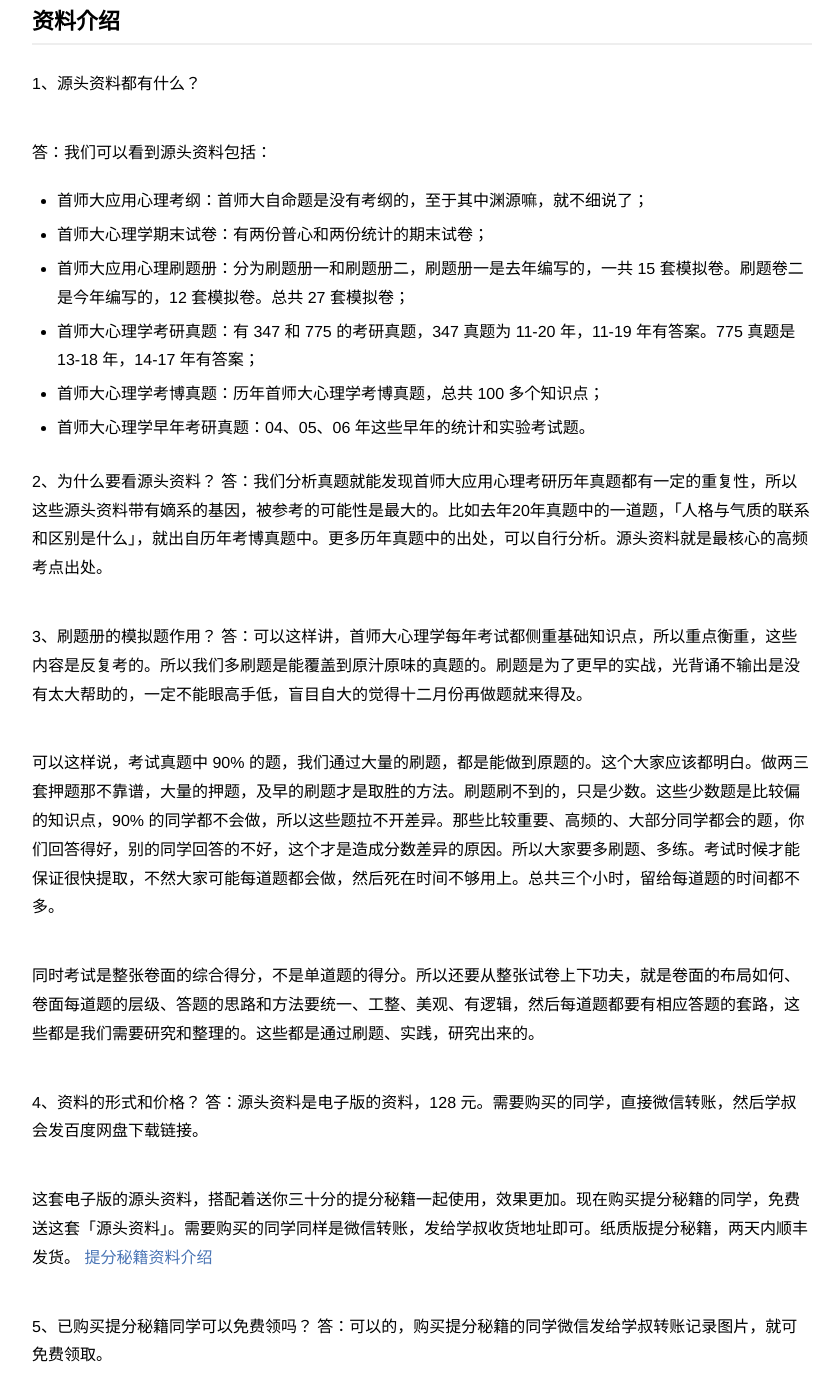
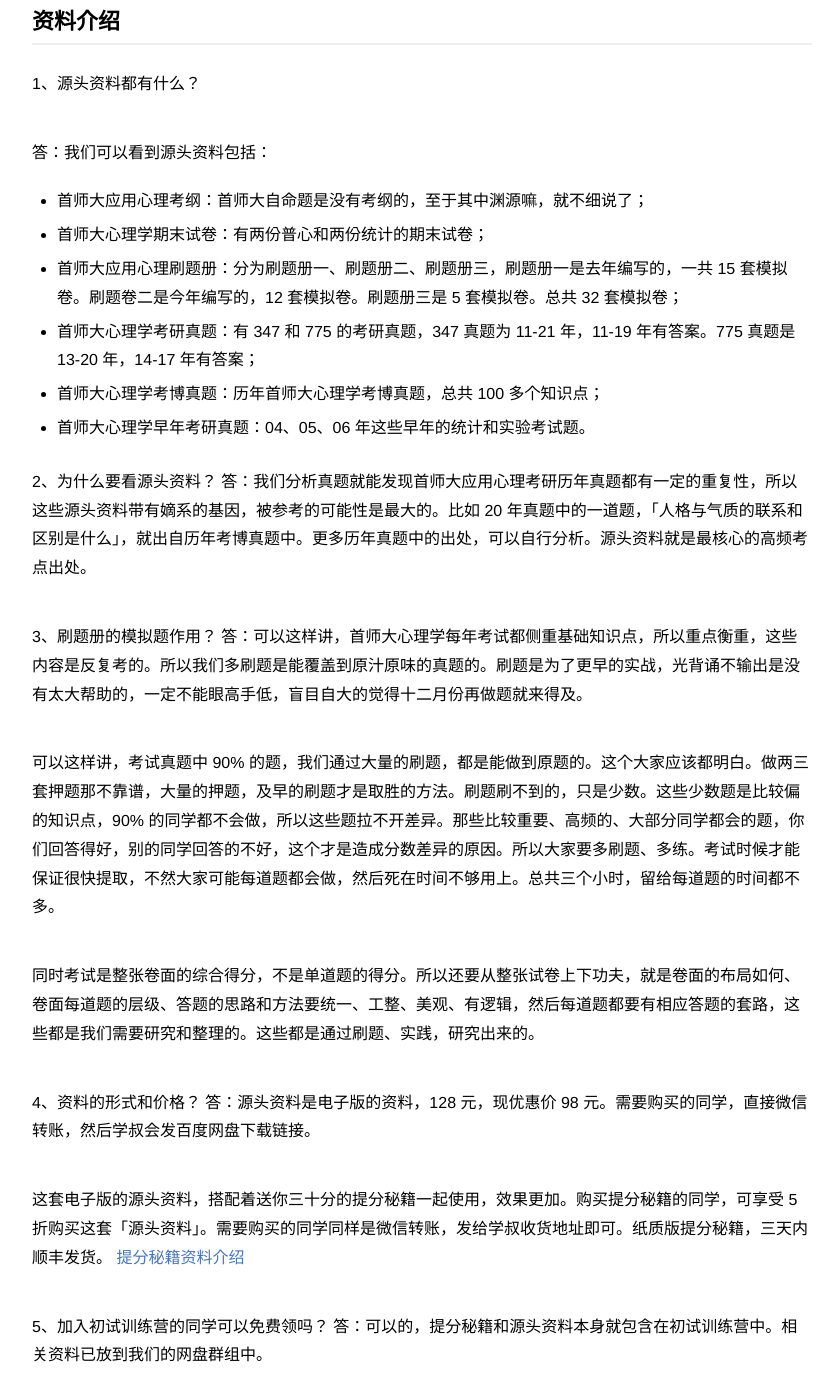
Before and after one commit to zapp926/cnu.github.io, a Jekyll site: the page built from _posts/2021-06-13-SourceMaterial.md, in a window 1280 px wide and 1400 px high, scrolled down 2517 px. Shown: the whole window, without its empty margins (218-1058 px from the left). Built offline with Jekyll 4.4.1, drawn with Linux system fonts in a browser that asks for light colours; some of the changed text lies outside the part shown.

Commit message:
change info about Intro material

```diff
--- a/_posts/2020-10-24-SourceMaterial.md
+++ b/_posts/2021-06-13-SourceMaterial.md
@@ -22,32 +22,32 @@ description: 源头资料，直击原题。
 答：我们可以看到源头资料包括：
 - 首师大应用心理考纲：首师大自命题是没有考纲的，至于其中渊源嘛，就不细说了；
 - 首师大心理学期末试卷：有两份普心和两份统计的期末试卷；
-- 首师大应用心理刷题册：分为刷题册一和刷题册二，刷题册一是去年编写的，一共 15 套模拟卷。刷题卷二是今年编写的，12 套模拟卷。总共 27 套模拟卷；
-- 首师大心理学考研真题：有 347 和 775 的考研真题，347 真题为 11-20 年，11-19 年有答案。775 真题是 13-18 年，14-17 年有答案；
+- 首师大应用心理刷题册：分为刷题册一、刷题册二、刷题册三，刷题册一是去年编写的，一共 15 套模拟卷。刷题卷二是今年编写的，12 套模拟卷。刷题册三是 5 套模拟卷。总共 32 套模拟卷；
+- 首师大心理学考研真题：有 347 和 775 的考研真题，347 真题为 11-21 年，11-19 年有答案。775 真题是 13-20 年，14-17 年有答案；
 - 首师大心理学考博真题：历年首师大心理学考博真题，总共 100 多个知识点；
 - 首师大心理学早年考研真题：04、05、06 年这些早年的统计和实验考试题。
 
 2、为什么要看源头资料？
-答：我们分析真题就能发现首师大应用心理考研历年真题都有一定的重复性，所以这些源头资料带有嫡系的基因，被参考的可能性是最大的。比如去年20年真题中的一道题，「人格与气质的联系和区别是什么」，就出自历年考博真题中。更多历年真题中的出处，可以自行分析。源头资料就是最核心的高频考点出处。
+答：我们分析真题就能发现首师大应用心理考研历年真题都有一定的重复性，所以这些源头资料带有嫡系的基因，被参考的可能性是最大的。比如 20 年真题中的一道题，「人格与气质的联系和区别是什么」，就出自历年考博真题中。更多历年真题中的出处，可以自行分析。源头资料就是最核心的高频考点出处。
 
 3、刷题册的模拟题作用？
 答：可以这样讲，首师大心理学每年考试都侧重基础知识点，所以重点衡重，这些内容是反复考的。所以我们多刷题是能覆盖到原汁原味的真题的。刷题是为了更早的实战，光背诵不输出是没有太大帮助的，一定不能眼高手低，盲目自大的觉得十二月份再做题就来得及。
 
-可以这样说，考试真题中 90% 的题，我们通过大量的刷题，都是能做到原题的。这个大家应该都明白。做两三套押题那不靠谱，大量的押题，及早的刷题才是取胜的方法。刷题刷不到的，只是少数。这些少数题是比较偏的知识点，90% 的同学都不会做，所以这些题拉不开差异。那些比较重要、高频的、大部分同学都会的题，你们回答得好，别的同学回答的不好，这个才是造成分数差异的原因。所以大家要多刷题、多练。考试时候才能保证很快提取，不然大家可能每道题都会做，然后死在时间不够用上。总共三个小时，留给每道题的时间都不多。
+可以这样讲，考试真题中 90% 的题，我们通过大量的刷题，都是能做到原题的。这个大家应该都明白。做两三套押题那不靠谱，大量的押题，及早的刷题才是取胜的方法。刷题刷不到的，只是少数。这些少数题是比较偏的知识点，90% 的同学都不会做，所以这些题拉不开差异。那些比较重要、高频的、大部分同学都会的题，你们回答得好，别的同学回答的不好，这个才是造成分数差异的原因。所以大家要多刷题、多练。考试时候才能保证很快提取，不然大家可能每道题都会做，然后死在时间不够用上。总共三个小时，留给每道题的时间都不多。
 
 同时考试是整张卷面的综合得分，不是单道题的得分。所以还要从整张试卷上下功夫，就是卷面的布局如何、卷面每道题的层级、答题的思路和方法要统一、工整、美观、有逻辑，然后每道题都要有相应答题的套路，这些都是我们需要研究和整理的。这些都是通过刷题、实践，研究出来的。
 
 4、资料的形式和价格？
-答：源头资料是电子版的资料，128 元。需要购买的同学，直接微信转账，然后学叔会发百度网盘下载链接。
+答：源头资料是电子版的资料，128 元，现优惠价 98 元。需要购买的同学，直接微信转账，然后学叔会发百度网盘下载链接。
 
-这套电子版的源头资料，搭配着送你三十分的提分秘籍一起使用，效果更加。现在购买提分秘籍的同学，免费送这套「源头资料」。需要购买的同学同样是微信转账，发给学叔收货地址即可。纸质版提分秘籍，两天内顺丰发货。
+这套电子版的源头资料，搭配着送你三十分的提分秘籍一起使用，效果更加。购买提分秘籍的同学，可享受 5 折购买这套「源头资料」。需要购买的同学同样是微信转账，发给学叔收货地址即可。纸质版提分秘籍，三天内顺丰发货。
 [提分秘籍资料介绍](https://cnu347.com/ScoreSkill)
 
-5、已购买提分秘籍同学可以免费领吗？
-答：可以的，购买提分秘籍的同学微信发给学叔转账记录图片，就可免费领取。
+5、加入初试训练营的同学可以免费领吗？
+答：可以的，提分秘籍和源头资料本身就包含在初试训练营中。相关资料已放到我们的网盘群组中。
 
 6、后续福利？
-答：1）十二月份会免费赠送三套终极押题卷；2）学叔还在收集更多的源头资料，比如首师大心理学学硕 775 的更多真题，找到之后免费增补给大家；3）学叔的不定时答疑和解惑。
+答：1）十二月份会再免费赠送「五」套终极押题卷；2）学叔还在收集更多的源头资料，比如首师大心理学学硕 775 的 21 年真题，找到之后免费增补给大家；3）学叔的不定时答疑和解惑。
 
 7、模拟题有答案吗？
 答：模拟题不带答案，这些题的答案大部分都能在书上找到，答题的模版购买提分秘籍的同学，可以参考提分秘籍的提分技巧。
```
Also changed, not shown: _posts/2021-05-22-training-camp.md (renamed from _posts/2021-04-19-training-camp.md, +1 -1 lines), _posts/2021-06-14-ScoreSkill.md (renamed from _posts/2020-09-01-ScoreSkill.md, +7 -7 lines).
